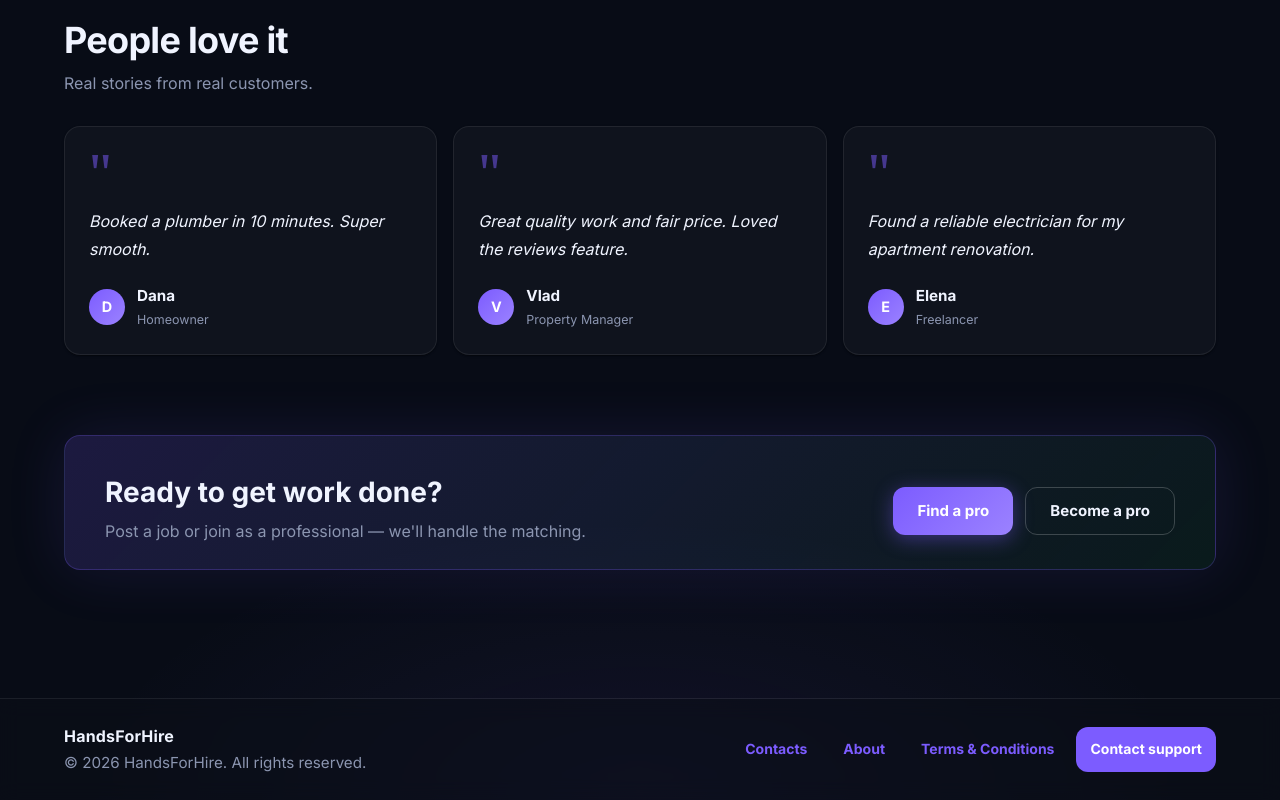
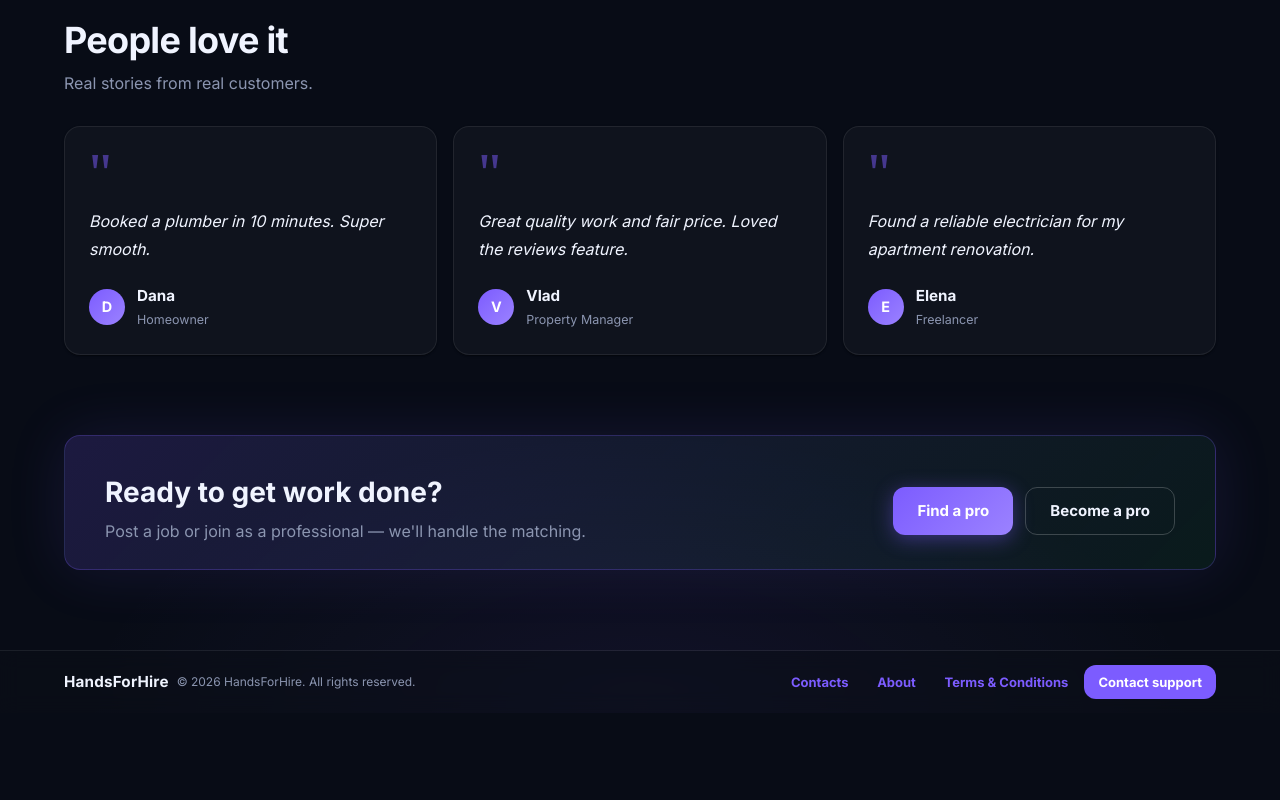
Before and after one commit to DaddyDrey/HandsForHire, a React (Vite) app in the folder Frontend/: page / in a window 1280 px wide. Shown: the part 2024-2824 px from the top of the page. After the commit the page ends 2737 px from the top, so only its background shows below. Built offline with nearby package versions, Linux system fonts and the light colour scheme.

Commit message:
Improve Become A Pro page + minor bug fix la Hourly rate + small changes la footer

```diff
--- a/Frontend/src/layouts/main-layout/MainLayout.tsx
+++ b/Frontend/src/layouts/main-layout/MainLayout.tsx
@@ -13,6 +13,8 @@ export default function MainLayout() {
     <Box
       sx={{
         minHeight: '100vh',
+        display: 'flex',
+        flexDirection: 'column',
         background:
           'radial-gradient(ellipse 1400px 700px at 15% -5%, rgba(124,92,255,0.22) 0%, transparent 65%),' +
           'radial-gradient(ellipse 1000px 600px at 85% 5%, rgba(34,197,94,0.13) 0%, transparent 60%),' +
@@ -21,7 +23,7 @@ export default function MainLayout() {
       }}
     >
       <MainAppBar />
-      <Box component="main" sx={{ pt: isHomePage ? 0 : { xs: 8, md: 9 } }}>
+      <Box component="main" sx={{ flex: 1, pt: isHomePage ? 0 : { xs: 8, md: 9 } }}>
         <Outlet />
       </Box>
       {!hideFooter && <MainFooter />}
--- a/Frontend/src/layouts/main-layout/footer/MainFooter.tsx
+++ b/Frontend/src/layouts/main-layout/footer/MainFooter.tsx
@@ -12,42 +12,43 @@ export default function MainFooter() {
   )}&su=${encodeURIComponent("HandsForHire - Contact support")}`;
 
   return (
-    <Box component="footer" sx={{ mt: 6 }}>
+    <Box component="footer" sx={{ mt: 0 }}>
       <Divider sx={{ borderColor: "rgba(255,255,255,0.08)" }} />
 
       <Box
         sx={{
-          py: 3,
+          py: { xs: 1.5, md: 1.75 },
           backgroundColor: "rgba(11,15,25,0.55)",
           backdropFilter: "blur(10px)",
         }}
       >
         <Container maxWidth="lg">
           <Stack
-            direction={{ xs: "column", md: "row" }}
-            spacing={2}
-            alignItems={{ md: "center" }}
+            direction="row"
+            spacing={1.5}
+            alignItems="center"
             justifyContent="space-between"
+            sx={{ flexWrap: "wrap", rowGap: 1 }}
           >
-            <Box>
-              <Typography sx={{ fontWeight: 900, letterSpacing: 0.2 }}>
+            <Stack direction="row" spacing={1} alignItems="center" sx={{ minWidth: 0 }}>
+              <Typography sx={{ fontSize: "0.95rem", fontWeight: 900, letterSpacing: 0.2, lineHeight: 1.15 }}>
                 HandsForHire
               </Typography>
-              <Typography variant="body2" color="text.secondary">
+              <Typography variant="caption" color="text.secondary" sx={{ lineHeight: 1.2 }}>
                 © {new Date().getFullYear()} {t("footerRights")}
               </Typography>
-            </Box>
+            </Stack>
 
-            <Stack direction="row" spacing={1} sx={{ flexWrap: "wrap" }}>
-              <Button component={RouterLink} to={paths.contacts} variant="text">
+            <Stack direction="row" spacing={0.75} sx={{ flexWrap: "wrap" }}>
+              <Button component={RouterLink} to={paths.contacts} variant="text" size="small" sx={{ minHeight: 34, px: 1.25, py: 0.5 }}>
                 {t("contacts")}
               </Button>
 
-              <Button component={RouterLink} to={paths.about ?? paths.home} variant="text">
+              <Button component={RouterLink} to={paths.about ?? paths.home} variant="text" size="small" sx={{ minHeight: 34, px: 1.25, py: 0.5 }}>
                 {t("about")}
               </Button>
 
-              <Button component={RouterLink} to={paths.terms ?? paths.home} variant="text">
+              <Button component={RouterLink} to={paths.terms ?? paths.home} variant="text" size="small" sx={{ minHeight: 34, px: 1.25, py: 0.5 }}>
                 {t("termsAndConditions")}
               </Button>
 
@@ -57,6 +58,8 @@ export default function MainFooter() {
                 target="_blank"
                 rel="noreferrer"
                 variant="contained"
+                size="small"
+                sx={{ minHeight: 34, px: 1.75, py: 0.5 }}
               >
                 {t("contactSupport")}
               </Button>
--- a/Frontend/src/pages/become-a-pro/BecomeAProPage.tsx
+++ b/Frontend/src/pages/become-a-pro/BecomeAProPage.tsx
@@ -56,22 +56,74 @@ export default function BecomeAProPage() {
 
   const hasError = (value: string) => submitted && !value.trim();
 
+  const handleHourlyRateChange = (value: string) => {
+    if (value === '') {
+      setHourlyRate('');
+      return;
+    }
+
+    const numericValue = Number(value);
+    setHourlyRate(String(Math.max(0, numericValue)));
+  };
+
   return (
-    <Section sx={{ py: { xs: 4, md: 6 } }}>
+    <Section sx={{ py: { xs: 3, md: 5 } }}>
       <ContainerMax>
-        <Stack spacing={2.5}>
-          <Box>
-            <Typography variant="h1" sx={{ fontSize: { xs: '2.2rem', md: '3rem' } }}>
+        <Stack spacing={3}>
+          <Box
+            sx={{
+              px: { xs: 2.5, md: 4 },
+              py: { xs: 3, md: 4 },
+              borderRadius: 3,
+              border: '1px solid rgba(255,255,255,0.08)',
+              background:
+                'linear-gradient(135deg, rgba(34,197,94,0.12) 0%, rgba(124,92,255,0.12) 58%, rgba(255,255,255,0.03) 100%)',
+              boxShadow: '0 24px 80px rgba(0,0,0,0.22)',
+            }}
+          >
+            <Typography
+              variant="h1"
+              sx={{
+                fontSize: { xs: '2.3rem', md: '3.25rem' },
+                lineHeight: 1.05,
+              }}
+            >
               {t('becomeAProTitle')}
             </Typography>
-            <Typography color="text.secondary" sx={{ mt: 0.5 }}>
+            <Typography color="text.secondary" sx={{ mt: 1, maxWidth: 700 }}>
               {t('becomeAProSubtitle')}
             </Typography>
           </Box>
 
-          <Card variant="outlined" sx={{ borderRadius: 3 }}>
-            <CardContent>
-              <Box component="form" onSubmit={handleSubmit} noValidate>
+          <Card
+            variant="outlined"
+            sx={{
+              borderRadius: 3,
+              borderColor: 'rgba(255,255,255,0.10)',
+              background: 'rgba(14,20,37,0.78)',
+              backdropFilter: 'blur(14px)',
+            }}
+          >
+            <CardContent sx={{ p: { xs: 2, md: 2.5 } }}>
+              <Stack direction={{ xs: 'column', md: 'row' }} spacing={3} alignItems="stretch">
+                <Box
+                  sx={{
+                    flex: { md: '0 0 280px' },
+                    p: 2.5,
+                    borderRadius: 2,
+                    border: '1px solid rgba(255,255,255,0.08)',
+                    background: 'rgba(255,255,255,0.035)',
+                  }}
+                >
+                  <Typography sx={{ fontWeight: 850, fontSize: '1.15rem' }}>
+                    Professional profile
+                  </Typography>
+                  <Typography color="text.secondary" sx={{ mt: 1, lineHeight: 1.7 }}>
+                    Add your trade, city, and hourly rate so customers can find and compare your services.
+                  </Typography>
+                </Box>
+
+                <Box component="form" onSubmit={handleSubmit} noValidate sx={{ flex: 1 }}>
                   <Stack spacing={2.5}>
                     <Stack direction={{ xs: 'column', md: 'row' }} spacing={2}>
                       <TextField
@@ -143,9 +195,10 @@ export default function BecomeAProPage() {
                       label={t('hourlyRate')}
                       type="number"
                       value={hourlyRate}
-                    onChange={(e) => setHourlyRate(e.target.value)}
+                      onChange={(e) => handleHourlyRateChange(e.target.value)}
                       error={hasError(hourlyRate)}
                       helperText={hasError(hourlyRate) ? t('fieldRequired') : ''}
+                      inputProps={{ min: 0 }}
                     />
 
                     <TextField
@@ -158,11 +211,12 @@ export default function BecomeAProPage() {
                       rows={4}
                     />
 
-                  <Button type="submit" variant="contained" size="large" sx={{ alignSelf: 'flex-start' }}>
+                    <Button type="submit" variant="contained" size="large" sx={{ alignSelf: 'flex-start', px: 3 }}>
                       {t('submitApplication')}
                     </Button>
                   </Stack>
                 </Box>
+              </Stack>
             </CardContent>
           </Card>
         </Stack>
```
Lines whose indentation alone changed are shown as unchanged.
